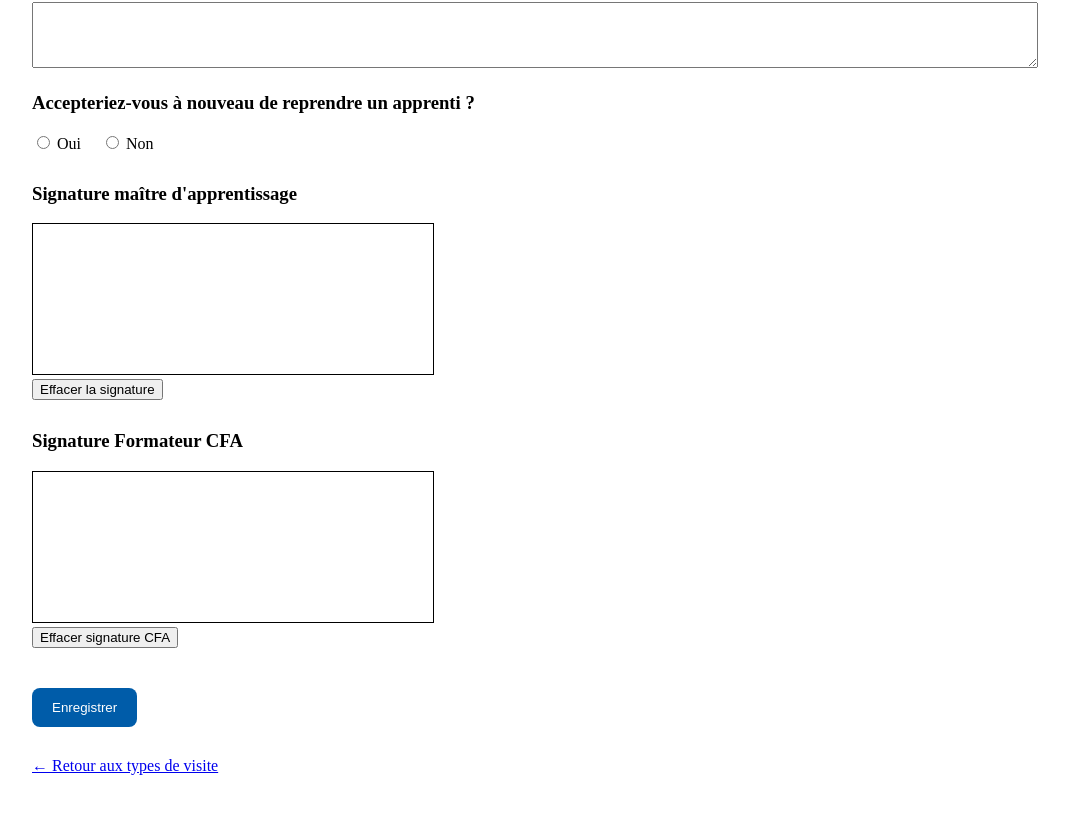
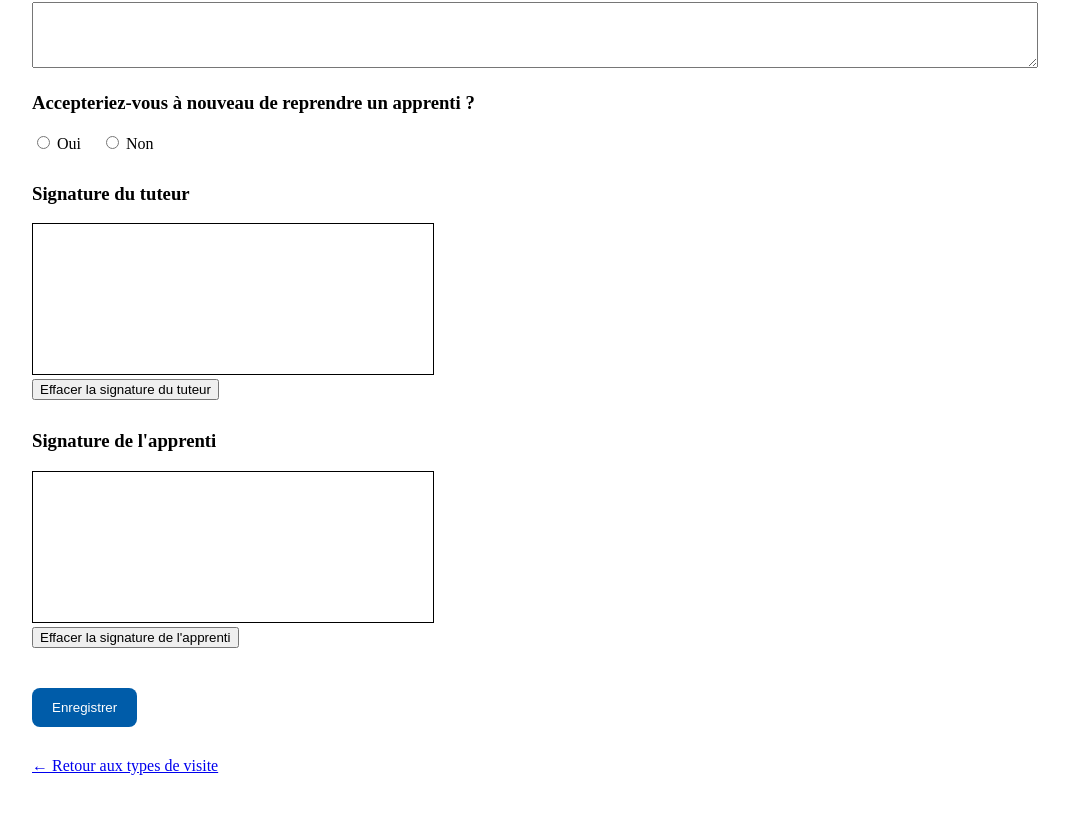
Before and after one commit to fabsalel-design/suivi-visites-mfr, a Next.js app: page /apprentis/1/visites/fin-formation in a window 1280 px wide. Shown: the part 1016-1829 px from the top of the page, without its empty margins (108-1177 px from the left). Built offline with nearby package versions, Linux system fonts and the light colour scheme; no server answers; the database is empty.

Commit message:
Update page.tsx

```diff
--- a/app/apprentis/[id]/visites/fin-formation/page.tsx
+++ b/app/apprentis/[id]/visites/fin-formation/page.tsx
@@ -645,9 +645,9 @@ onChange={(e) =>
     marginTop: "30px",
   }}
 >
-  <h3>
-    Signature maître d'apprentissage
-  </h3>
+ <h3>
+  Signature du tuteur
+</h3>
 
 
 <canvas
@@ -684,7 +684,7 @@ const canvas =
       );
     }}
   >
-    Effacer la signature
+  Effacer la signature du tuteur
   </button>
 </div>
 
@@ -693,9 +693,11 @@ const canvas =
     marginTop: "30px",
   }}
 >
-  <h3>
-    Signature Formateur CFA
-  </h3>
+
+<h3>
+  Signature de l'apprenti
+</h3>
+
 
   <canvas
     ref={canvasFormateurRef}
@@ -730,7 +732,7 @@ const canvas =
       );
     }}
   >
-    Effacer signature CFA
+Effacer la signature de l'apprenti
   </button>
 </div>
 
```
